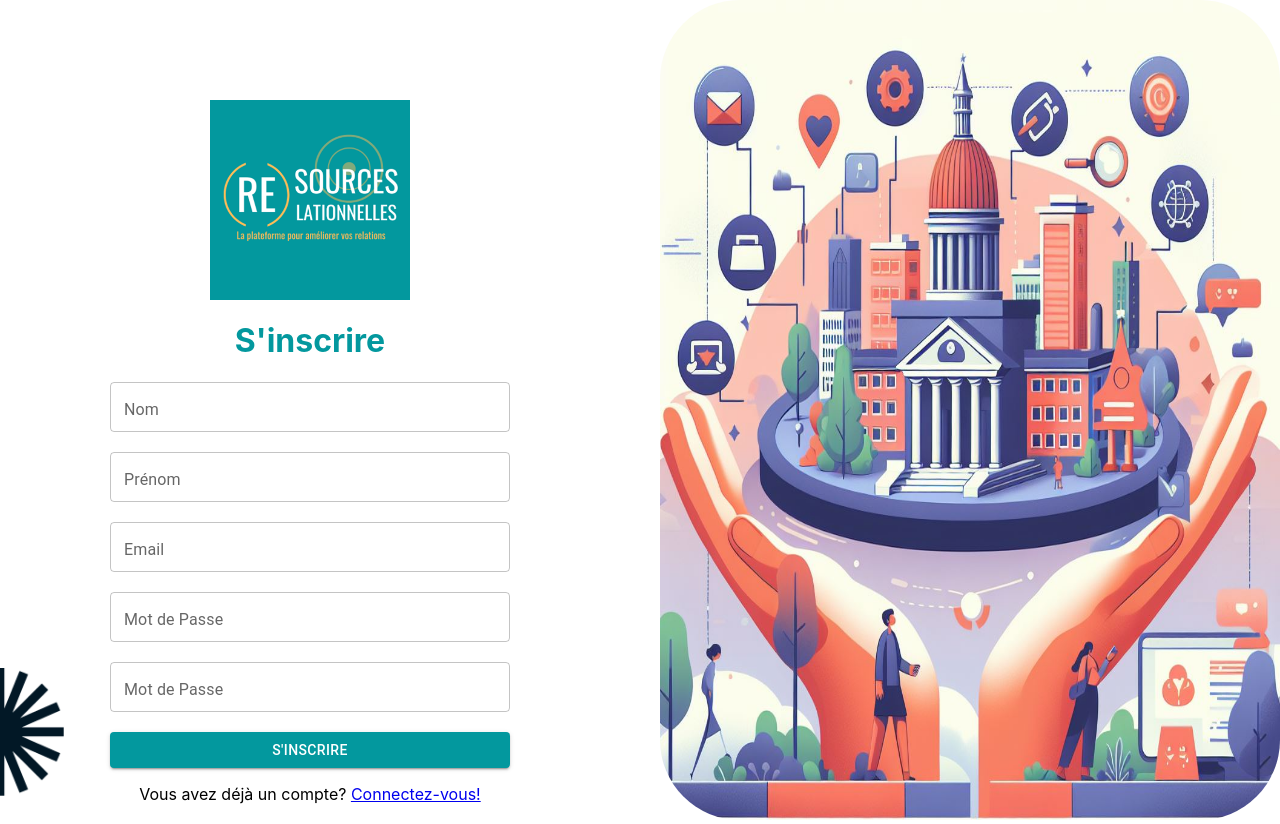
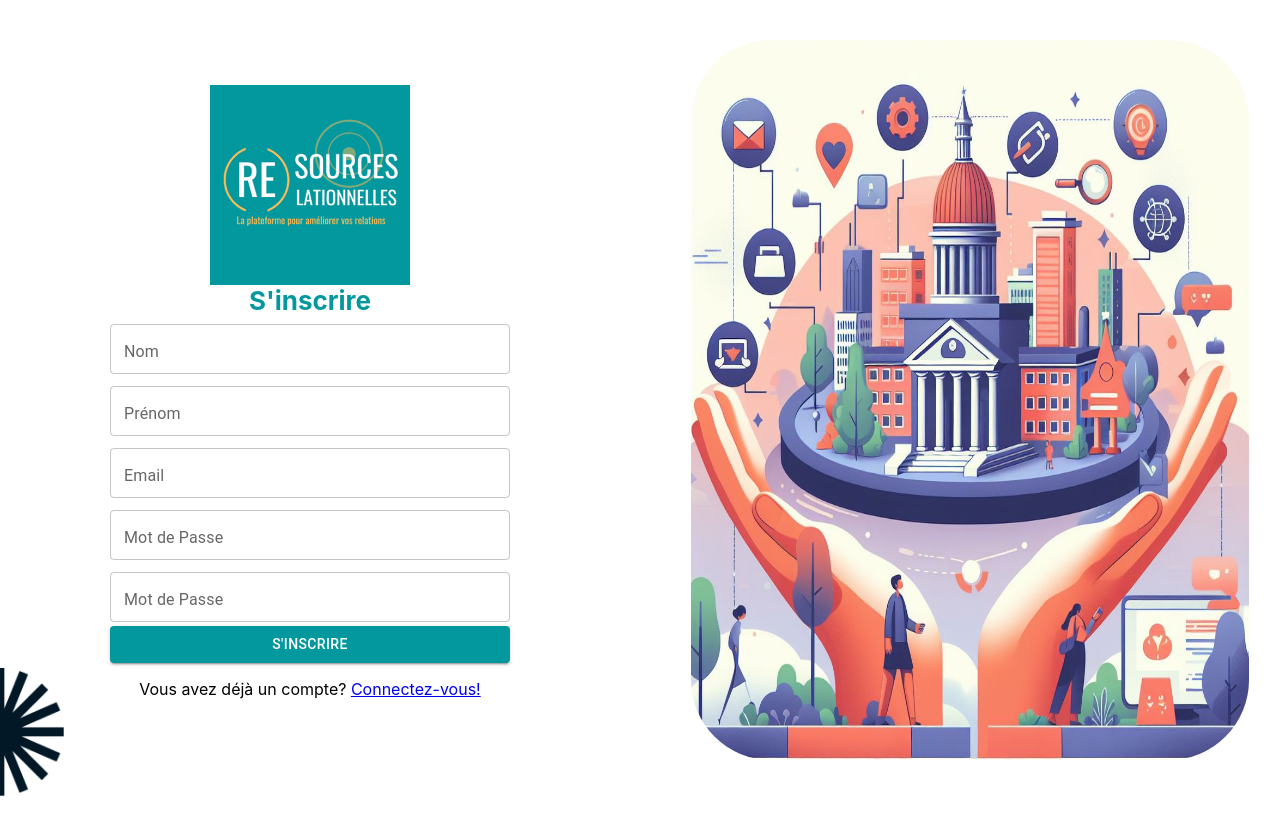
Before and after one commit to NicolasSegond/CESI_Ressource_Relationnel, a React (Create React App) app in the folder awp/: page /inscription in a window 1280 px wide. After the commit the page ends 800 px from the top, so only its background shows below. Built offline with nearby package versions, Linux system fonts and the light colour scheme.

Commit message:
KAN-24 inscription control saisies

```diff
--- a/awp/src/App.js
+++ b/awp/src/App.js
@@ -1,4 +1,5 @@
 import React from "react";
+import Connexion from "./page/connexion";
 import './App.css';
 import {createBrowserRouter, RouterProvider} from "react-router-dom";
 import Inscription from "./page/Inscription/inscription";
@@ -9,6 +10,10 @@ function App() {
       path: '/inscription',
       element: <Inscription/>,
     },
+    {
+        path: '/connexion',
+            element: <Connexion/>,
+    }
   ]);
   return (
       <div>
--- a/awp/src/page/Inscription/inscription.js
+++ b/awp/src/page/Inscription/inscription.js
@@ -1,11 +1,8 @@
-import React, { useState } from "react";
+import React, {useState} from "react";
 import {Button, TextField} from "@mui/material";
-import { Link } from 'react-router-dom';
+import {Form, Link} from 'react-router-dom';
 import "./inscriptionDesign.css";
 import axios from 'axios';  // Import axios
-
-
-
 
 
 const Inscription = () => {
@@ -13,17 +10,38 @@ const Inscription = () => {
     const [prenom, setPrenom] = useState("");
     const [email, setEmail] = useState("");
     const [motDePasse, setMotDePasse] = useState("");
+    const [motDePasseControl, setMotDePasseControl] = useState("");
+
 
     const handleSubmit = async (e) => {
         e.preventDefault();
 
+        // Contrôles de saisie côté front-end
+        if (motDePasse !== motDePasseControl) {
+            // Les mots de passe ne correspondent pas
+            alert("Les mots de passe ne correspondent pas.");
+            return;
+        }
+
+        const emailPattern = /^[^\s@]+@[^\s@]+\.[^\s@]+$/;
+        if (!emailPattern.test(email)) {
+            alert("Veuillez entrer une adresse e-mail valide.");
+            return;
+        }
+        if (nom.length === 0 || prenom.length === 0) {
+            alert("Veuillez remplir tout les champs!")
+            return;
+        }
+
+        // Effectuer la soumission du formulaire
         try {
             // Create an object with the form data
             const formData = {
-                email : email,
+                email: email,
                 nom: nom,
                 prenom: prenom,
                 password: motDePasse,
+                passwordControl: motDePasseControl,
                 roles: ["string"],  // You may adjust this as needed
                 code: 0,
                 verif: true
@@ -43,50 +61,40 @@ const Inscription = () => {
             setPrenom("");
             setEmail("");
             setMotDePasse("");
+            setMotDePasseControl("");
         } catch (error) {
+            alert("API ERROR : contactez un administrateur!");
             console.error("API Error:", error);
         }
     };
 
     return (
 
-        <div className="container">
-
-            <div className="left-div">
-                <div className="filigranes-container">
-                    <img src={"./filigranes.png"} className="filigranes" alt="Filigranes"/>
+        <div className={"container"}>
+            <div className={"filigranes-container"}>
+                <img src={"./filigranes.png"} className={"filigranes"} alt={"Filigranes"}/>
             </div>
-
-                <div className="form-container">
+            <div className={"left-div"}>
+                <div className={"form-container"}>
                     <img className={"logo"} src={"./logo.png"} alt={"Logo Du site internet"}/>
-                    <h1 className={"title"}>S'inscrire</h1>
-                    <form onSubmit={handleSubmit}>
-                        <label>
+                    <div className={"title"}>S'inscrire</div>
+                    <Form className={"form"} onSubmit={handleSubmit}>
                         <TextField id="outlined-basic" label="Nom" variant="outlined" className={"textfield"}
-                                       value={nom} onChange={(e) => setNom(e.target.value)}/>
-                        </label>
-                        <label>
+                                   value={nom} margin={"dense"} onChange={(e) => setNom(e.target.value)}/>
                         <TextField id="outlined-basic" label="Prénom" variant="outlined" className={"textfield"}
-                                       value={prenom} onChange={(e) => setPrenom(e.target.value)}/>
-                        </label>
-                        <label>
+                                   value={prenom} margin={"dense"} onChange={(e) => setPrenom(e.target.value)}/>
                         <TextField id="outlined-basic" label="Email" variant="outlined" className={"textfield"}
-                                       value={email} onChange={(e) => setEmail(e.target.value)}/>
-                        </label>
-                        <label>
+                                   value={email} margin={"dense"} onChange={(e) => setEmail(e.target.value)}/>
                         <TextField id="outlined-basic" label="Mot de Passe" variant="outlined" className={"textfield"}
-                                       value={motDePasse} onChange={(e) => setMotDePasse(e.target.value)}/>
-                        </label>
-                        <label>
+                                   value={motDePasse} margin={"dense"} onChange={(e) => setMotDePasse(e.target.value)}/>
                         <TextField id="outlined-basic" label="Mot de Passe" variant="outlined" className={"textfield"}
-                                       value={motDePasse} onChange={(e) => setMotDePasse(e.target.value)}/>
-                        </label>
+                                   value={motDePasseControl} margin={"dense"} onChange={(e) => setMotDePasseControl(e.target.value)}/>
                         <Button type={"submit"} className={"send"} variant="contained">S'inscrire</Button>
-                    </form>
+                    </Form>
                 </div>
                 <p className={"pasDeCompte"}>Vous avez déjà un compte? <Link to="/connexion">Connectez-vous!</Link></p>
             </div>
-            <div className="right-div">
+            <div className={"right-div"}>
                 <img src={"./imageADroite.jpg"}/>
             </div>
         </div>
--- a/awp/src/page/Inscription/inscriptionDesign.css
+++ b/awp/src/page/Inscription/inscriptionDesign.css
@@ -1,6 +1,8 @@
 .title
 {
     color: #03989E;
+    font-size: 26px;
+    font-weight: bold;
 }
 .send
 {
@@ -19,24 +21,32 @@
 .container {
     display: flex;
     justify-content: center;
+    width: 100vw;
+    height: 100vh
 }
 
 /* Div à gauche */
 .left-div {
-    flex: 1; /* Occupe tout l'espace disponible */
+    display:flex;
+    flex-direction: column;
+    align-items: center;
+    justify-content: center;
+    width:100%; /* Occupe tout l'espace disponible */
     margin-right: 20px; /* Ajoute une marge à droite pour l'écart avec la div à droite */
-    margin-top: 100px;
 }
 
 /* Div à droite */
 .right-div {
-    flex: 1; /* Occupe tout l'espace disponible */
+    display:flex;
+    align-items: center;
+    justify-content: center;
+    width: 100%; /* Occupe tout l'espace disponible */
     margin-left: 20px; /* Ajoute une marge à gauche pour l'écart avec la div à gauche */
 }
 .right-div img {
     border-radius: 80px;
-    height: 100%;
-    width: 100%;
+    height: 90%;
+    width: 90%;
 }
 
 /* Style pour le formulaire, vous pouvez l'ajuster en fonction de vos besoins */
@@ -45,15 +55,19 @@
     flex-direction: column;
     align-items: center;
 }
-form label{
-    width: 100%; /* La largeur à 100% pour étendre sur toute la largeur du conteneur */
-    display: block; /* Pour que chaque label soit sur une nouvelle ligne */
-    margin-bottom: 20px;
+
+.form {
+    display:flex;
+    flex-direction: column;
+    justify-content: center;
     align-items: center;
 }
+
 .textfield{
     width: 100%;
+    margin-top: 10px;
 }
+
 .pasDeCompte{
     text-align: center;
 }
@@ -61,6 +75,7 @@ form label{
 .filigranes-container {
     position: absolute;
     bottom: 0;
+    left: 0;
     width: 5%;
 }
 
@@ -71,7 +86,7 @@ form label{
     transform: translateX(-50%);
 }
 /* Add media query for mobile devices */
-@media screen and (max-width: 600px) {
+@media screen and (max-width: 1000px) {
     /* Hide images on smaller screens */
     .right-div img {
         display: none;
```
Lines whose indentation alone changed are shown as unchanged.
